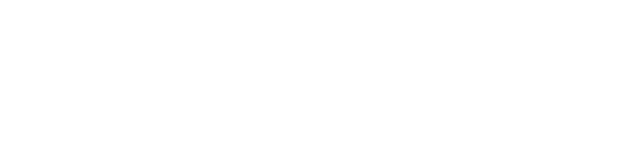
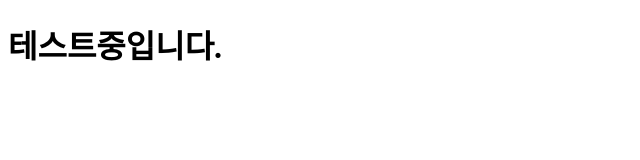
Before and after one commit to team-3-pair1/test.html, a plain HTML site: page pages/sign-in.html in a window 1280 px wide. Shown: the whole page, without its empty margins (0-640 px from the left). Drawn offline with Linux system fonts and the light colour scheme.

```diff
--- a/pages/sign-in.html
+++ b/pages/sign-in.html
@@ -5,5 +5,7 @@
     <meta name="viewport" content="width=device-width, initial-scale=1.0" />
     <title>Document</title>
   </head>
-  <body></body>
+  <body>
+    <h1>테스트중입니다.</h1>
+  </body>
 </html>
```
Also changed, not shown: index.html (+1 -0 lines).
